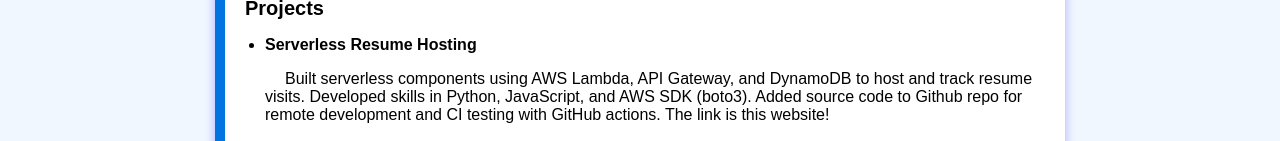
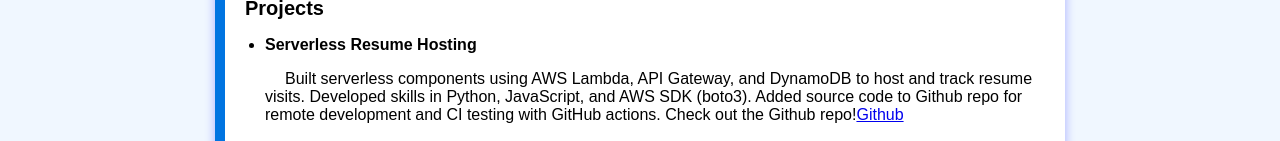
Before and after one commit to dariusgatsby/cloudresume, a plain HTML site: page index.html in a window 1280 px wide. Shown: the part 659-800 px from the top of the page. Drawn offline with Linux system fonts and the light colour scheme; no server answers.

Commit message:
added link

```diff
--- a/index.html
+++ b/index.html
@@ -26,7 +26,7 @@
     <ul>
         <li>
             <p><strong>Serverless Resume Hosting</strong></p>
-            <p class="indented">Built serverless components using AWS Lambda, API Gateway, and DynamoDB to host and track resume visits. Developed skills in Python, JavaScript, and AWS SDK (boto3). Added source code to Github repo for remote development and CI testing with GitHub actions. The link is this website!</p>
+            <p class="indented">Built serverless components using AWS Lambda, API Gateway, and DynamoDB to host and track resume visits. Developed skills in Python, JavaScript, and AWS SDK (boto3). Added source code to Github repo for remote development and CI testing with GitHub actions. Check out the Github repo!<a href="https://github.com/dariusgatsby/cloudresume" target="_blank">Github</a></p>
         </li>
       <li>
         <p><strong>Web Federation Project</strong></p>
```
